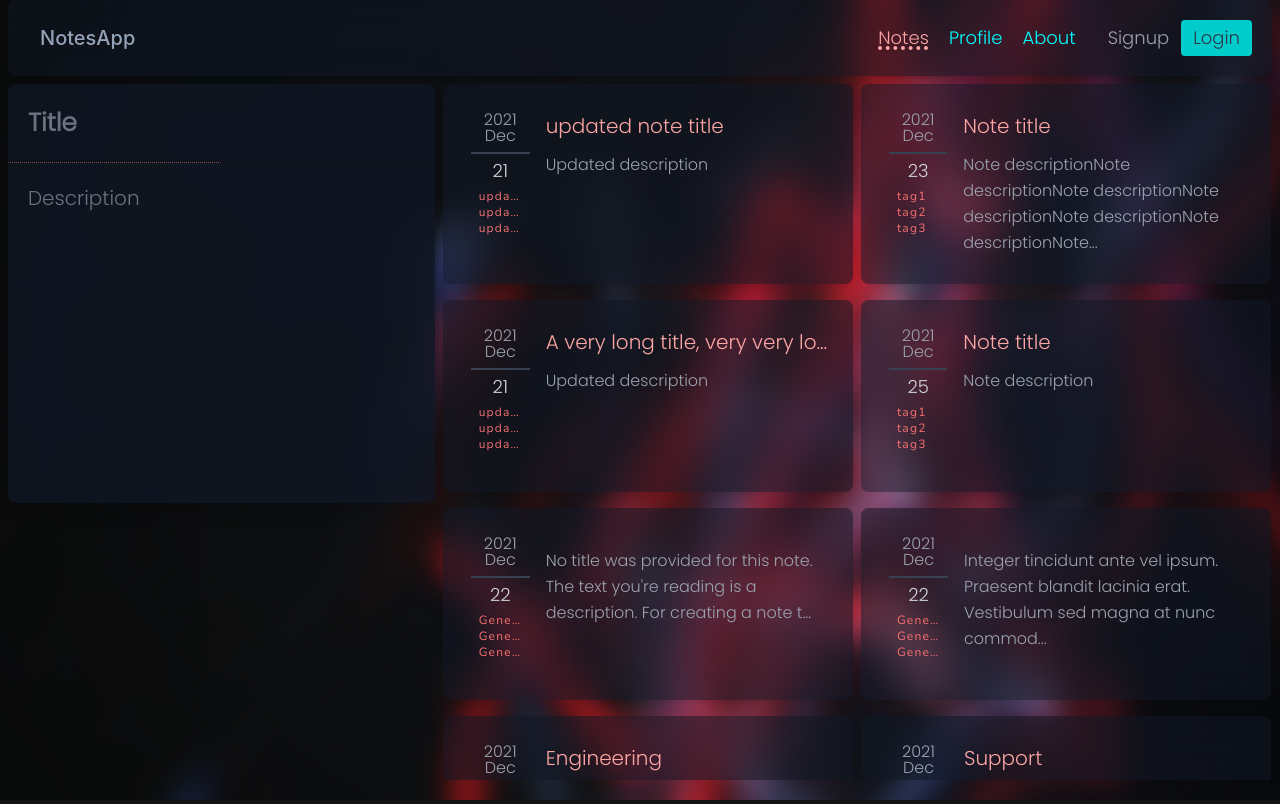
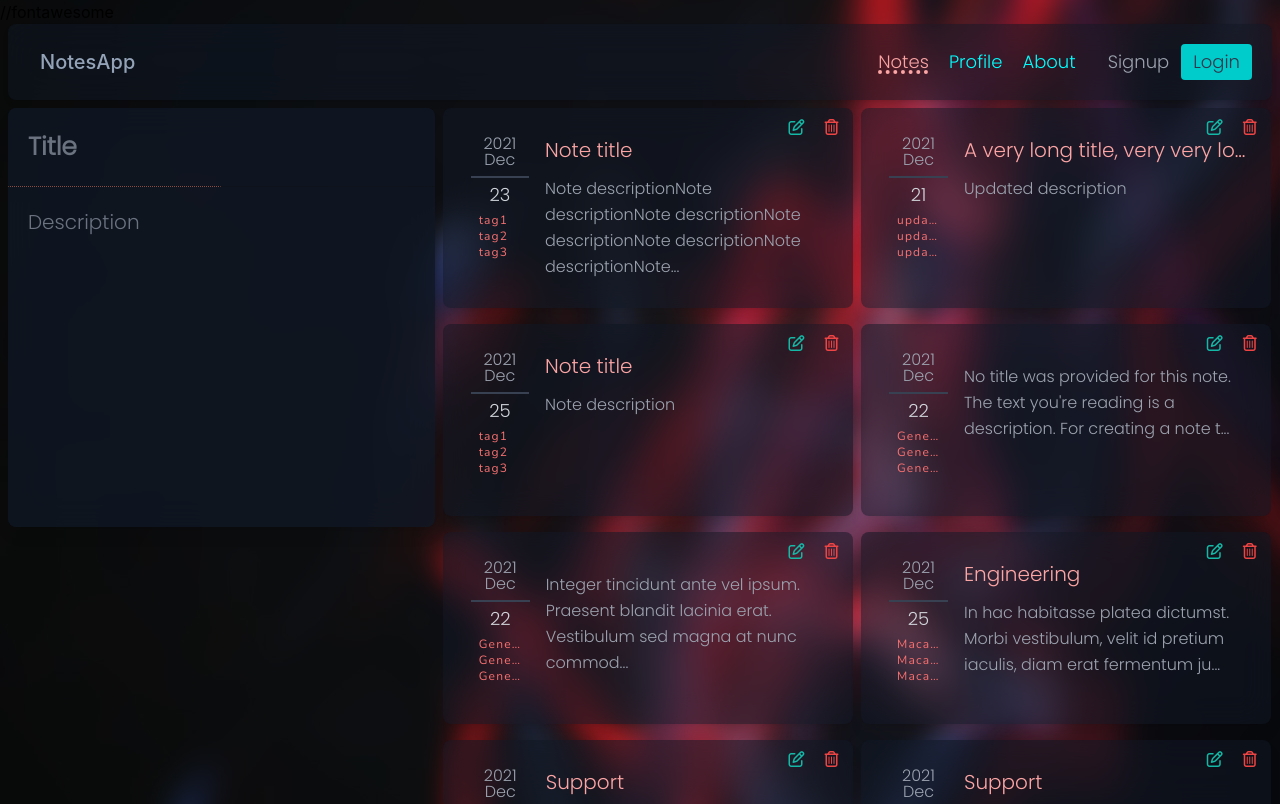
Before and after one commit to Shivam-sys/NotesApp, a React (Create React App) app: page / in a window 1280 px wide. Built offline with nearby package versions, Linux system fonts and the light colour scheme.

Commit message:
del/update icons added

```diff
--- a/public/index.html
+++ b/public/index.html
@@ -9,13 +9,15 @@
   <meta name="description" content="Web site created using create-react-app" />
   <link rel="apple-touch-icon" href="%PUBLIC_URL%/logo192.png" />
   <link rel="manifest" href="%PUBLIC_URL%/manifest.json" />
+  <script src="https://kit.fontawesome.com/6dfe83839f.js" crossorigin="anonymous"></script> //fontawesome
   <!-- <script src="https://cdn.tailwindcss.com"></script> -->
   <title>Notesapp</title>
   <style>
     .bg-image {
-      background: #121212 url('./neon-image.jpg')  no-repeat center fixed;
+      background: #121212 url('./neon-image.jpg') no-repeat center fixed;
     }
-    *{
+
+    * {
       scroll-behavior: smooth;
     }
   </style>
--- a/src/components/Noteitem.js
+++ b/src/components/Noteitem.js
@@ -42,13 +42,24 @@ const Noteitem = (props) => {
             {/* <h2 className="tracking-widest break-all text-xs font-medium text-red-400 mb-1">
               {props.tag}
             </h2> */}
-            <p className="text-xl break-all font-medium text-red-300 mb-3 truncate text-ellipsis" title={props.title}>
+            <p
+              className="text-xl break-all font-medium text-red-300 mb-3 truncate text-ellipsis"
+              title={props.title}
+            >
               {props.title}
             </p>
             <p className="lg:leading-relaxed">
               {props.description.slice(0, 100) +
                 (props.description.length > 100 ? "..." : "")}
             </p>
+            <div className="flex absolute top-1 right-1 text-center">
+              <span className="w-[35px] p-1 hover:bg-teal-200 hover:border-0 hover:rounded-md hover:bg-opacity-20 cursor-pointer">
+                <i className="fa-regular fa-pen-to-square text-teal-500" />
+              </span>
+              <span className="w-[35px] p-1 hover:bg-red-200 hover:border-0 hover:rounded-md hover:bg-opacity-20 cursor-pointer">
+                <i className="fa-regular fa-trash-can text-red-500" />
+              </span>
+            </div>
           </div>
         </div>
       </div>
--- a/src/components/Notes.js
+++ b/src/components/Notes.js
@@ -11,6 +11,7 @@ const Notes = () => {
         {notes.map((note) => {
           return (
             <Noteitem
+              key={note._id}
               tag={note.tag}
               title={note.title}
               description={note.description}
--- a/src/context/notes/NoteState.js
+++ b/src/context/notes/NoteState.js
@@ -2,15 +2,6 @@ import NoteContext from "./noteContext";
 import { useState } from "react";
 const NoteState = (props) => {
   const notesInitial = [
-    {
-      _id: "61c1f8c08a86c4b251d21bdb",
-      user: "61c1f8508a86c4b251d21bd7",
-      title: "updated note title",
-      description: "Updated description",
-      tag: "updated",
-      date: "2021-12-21T15:54:40.354Z",
-      __v: 0,
-    },
     {
       _id: "61c4a57cdb74a040c1fab437",
       user: "61c1f8508a86c4b251d21bd7",
@@ -139,6 +130,7 @@ const NoteState = (props) => {
     },
   ];
   const [notes, setNotes] = useState(notesInitial);
+
   return (
     <NoteContext.Provider value={{ notes, setNotes }}>
       {props.children}
```
